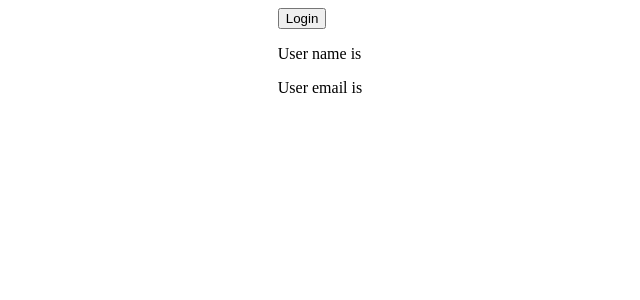
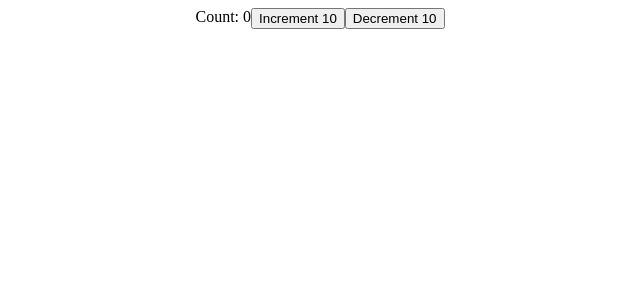
Before and after one commit to Kgiruc/ts-react, a React (Vite) app in the folder ts-react/: page / in a window 1280 px wide. Shown: the top 300 px of the page, without its empty margins (320-960 px from the left). Built offline with nearby package versions, Linux system fonts and the light colour scheme.

Commit message:
tsx basic

```diff
--- a/ts-react/src/App.tsx
+++ b/ts-react/src/App.tsx
@@ -1,6 +1,7 @@
 import Button from "./componenets/Button";
 import Container from "./componenets/Container";
 import Input from "./componenets/Input";
+import Counter from "./componenets/state/Counter";
 import LoggedIn from "./componenets/state/LoggedIn";
 import User from "./componenets/state/User";
 
@@ -8,7 +9,8 @@ function App() {
   return (
     <div className="App">
       {/* <LoggedIn /> */}
-      <User />
+      {/* <User /> */}
+      <Counter />
     </div>
   );
 }
--- /dev/null
+++ b/ts-react/src/componenets/state/Counter.tsx
@@ -0,0 +1,36 @@
+import { useReducer } from "react"
+
+type CounterState = {
+    count: number
+}
+
+type CounterAction = {
+    type: string
+    payload: number
+}
+
+const initialState = { count: 0 }
+
+function reducer(state: CounterState, action: CounterAction) {
+    switch (action.type) {
+        case 'increment':
+            return { count: state.count + action.payload }
+        case 'decrement':
+            return { count: state.count - action.payload }
+        default:
+            return state
+    }
+}
+
+function Counter() {
+    const [state, dispath] = useReducer(reducer, initialState)
+    return (
+        <>
+            Count: {state.count}
+            <button onClick={() => dispath({ type: 'increment', payload: 10 })}>Increment 10</button>
+            <button onClick={() => dispath({ type: 'decrement', payload: 10 })}>Decrement 10</button>
+        </>
+    )
+}
+
+export default Counter
```
